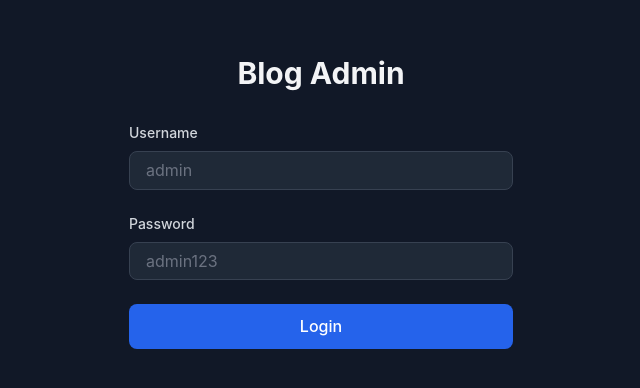
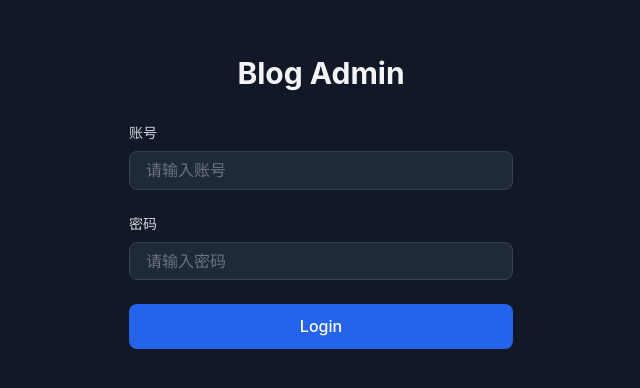
Before and after one commit to HsunR/MCSDN, a Vue app in the folder frontend/: page /admin/login in a window 1280 px wide. Shown: the part 198-586 px from the top of the page, without its empty margins (319-959 px from the left). Built offline with nearby package versions, Linux system fonts and the light colour scheme.

Commit message:
refactor: 将后台登录页面提示词改为中文

```diff
--- a/frontend/src/views/admin/LoginView.vue
+++ b/frontend/src/views/admin/LoginView.vue
@@ -32,24 +32,24 @@ async function handleLogin() {
 
       <form @submit.prevent="handleLogin" class="space-y-6">
         <div>
-          <label class="block text-sm font-medium text-gray-300 mb-2">Username</label>
+          <label class="block text-sm font-medium text-gray-300 mb-2">账号</label>
           <input
             v-model="username"
             type="text"
             required
             class="w-full px-4 py-2 bg-gray-800 border border-gray-700 rounded-lg text-gray-100 placeholder-gray-500 focus:ring-2 focus:ring-blue-500 focus:border-transparent"
-            placeholder="admin"
+            placeholder="请输入账号"
           />
         </div>
 
         <div>
-          <label class="block text-sm font-medium text-gray-300 mb-2">Password</label>
+          <label class="block text-sm font-medium text-gray-300 mb-2">密码</label>
           <input
             v-model="password"
             type="password"
             required
             class="w-full px-4 py-2 bg-gray-800 border border-gray-700 rounded-lg text-gray-100 placeholder-gray-500 focus:ring-2 focus:ring-blue-500 focus:border-transparent"
-            placeholder="admin123"
+            placeholder="请输入密码"
           />
         </div>
 
```
